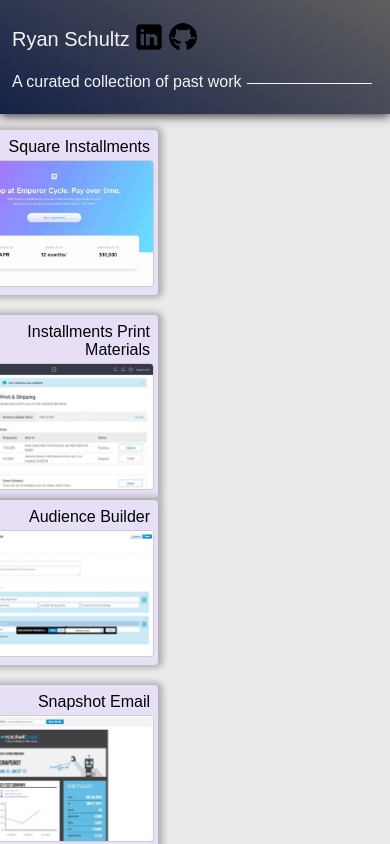
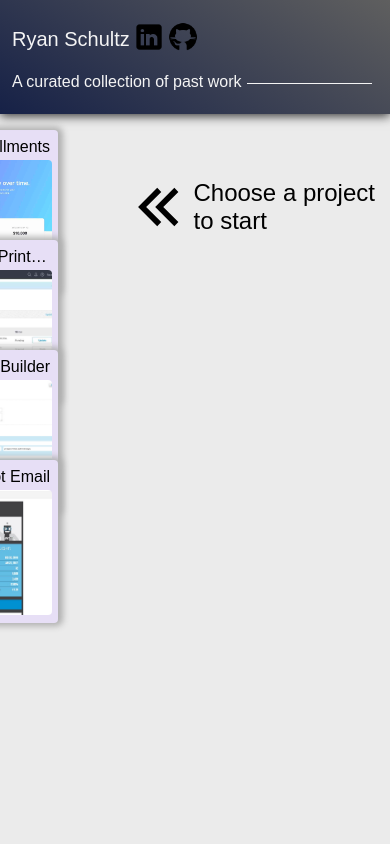
Before and after one commit to r-schultz/portfolio, a React (Create React App) app: page / in a window 390 px wide. Built offline with nearby package versions, Linux system fonts and the light colour scheme; a web font is replaced by a local one.

Commit message:
fix: Mobile styles, add empty state, restyle project layout

```diff
--- a/src/App.scss
+++ b/src/App.scss
@@ -26,3 +26,9 @@
     position: relative;
   }
 }
+
+@media screen and (max-width: 600px) {
+  .project-list {
+    width: 125px;
+  }
+}
--- a/src/components/ProjectCard.scss
+++ b/src/components/ProjectCard.scss
@@ -23,15 +23,17 @@
       margin: 0;
       padding: 4px;
       font-size: 16px;
+      overflow: hidden;
       text-align: right;
+      text-overflow: ellipsis;
+      white-space: nowrap;
     }
 
     img {
       object-fit: cover;
       object-position: top;
-      max-height: 125px;
+      height: 125px;
       width: calc(100% - 2px);
-      border: 1px solid #cdcdcd;
       border-radius: 4px;
     }
   }
--- a/src/components/ProjectCard.tsx
+++ b/src/components/ProjectCard.tsx
@@ -1,12 +1,8 @@
 import { animated, easings, useSpring } from '@react-spring/web';
-import { forwardRef, useImperativeHandle, useState } from 'react';
+import { forwardRef, useImperativeHandle, useMemo, useState } from 'react';
 import useWindowDimensions from '@/hooks/useWindowDimensions';
 import type { Project } from '@/components/pages/projects';
 import './ProjectCard.scss';
-
-const CARD_DIMENSIONS = { WIDTH: 200, HEIGHT: 175, PADDING: 10 };
-const ROTATION_MAX_DEG = 10;
-const INITIAL_X_POS = -25;
 
 interface Props {
   index: number;
@@ -21,21 +17,35 @@
 
 const ProjectCard = forwardRef<ProjectHandle, Props>(function({index, project, setActiveProject, onAnimationComplete}, ref) {
   const { width } = useWindowDimensions();
-  const rotation = index % ROTATION_MAX_DEG;
   const [active, setActive] = useState<boolean>(false);
+
+  const dimensions = useMemo(() => {
+    return {
+      INITIAL_X: width > 600 ? -25 : -50,
+      SELECTED_X: width > 600 ? 25 : 0,
+      CARD: {
+        WIDTH: width > 600 ? 200 : 150,
+        HEIGHT: width > 600 ? 175 : 100,
+        PADDING: 10
+      },
+      ROTATION_MAX_DEG: 10
+    }
+  }, [width]);
+
+  const rotation = index % dimensions.ROTATION_MAX_DEG;
 
   const [layoutSpring] = useSpring(() => ({
     delay: 1250,
     duration: 500,
     from: {
-      x: (Math.random() * width / 2) + 180,
+      x: (Math.random() * width / 2) + 100,
       y: (Math.random() * 75) + 50,
       rotate: (index % 2 === 0 ? -rotation : rotation),
-      scale: 1.6
+      scale: 1.8
     },
     to: {
-      x: INITIAL_X_POS,
-      y: (CARD_DIMENSIONS.HEIGHT * index) + (index > 0 ? CARD_DIMENSIONS.PADDING * index : 0),
+      x: dimensions.INITIAL_X,
+      y: (dimensions.CARD.HEIGHT * index) + (index > 0 ? dimensions.CARD.PADDING * index : 0),
       rotate: 0,
       scale: 1
     },
@@ -45,22 +55,22 @@
     onRest() {
       onAnimationComplete(project);
     }
-  }));
+  }), [width]);
 
   const [slideSpring, slideAPI] = useSpring(() => ({
     duration: 200,
-    x: INITIAL_X_POS,
+    x: dimensions.INITIAL_X,
     config: {
       easing: easings.easeInBounce,
       bounce: 1000,
     }
-  }));
+  }), [width]);
 
   useImperativeHandle(ref, () => {
     return {
       reset() {
         setActive(false);
-        slideAPI.start({ x: INITIAL_X_POS });
+        slideAPI.start({ x: dimensions.INITIAL_X });
       }
     }
   });
@@ -68,7 +78,7 @@
   const handleSetActive = () => {
     setActiveProject(project);
     setActive(true);
-    slideAPI.start({ x: 25 });
+    slideAPI.start({ x: dimensions.SELECTED_X });
   };
 
   return (
@@ -82,7 +92,7 @@
       }}
       onClick={handleSetActive}>
         <animated.div className={`project-item ${active ? 'active' : ''}`} style={{
-          width: CARD_DIMENSIONS.WIDTH,
+          width: dimensions.CARD.WIDTH,
           ...slideSpring
         }}>
           <p>{project.title}</p>
--- /dev/null
+++ b/src/components/icons/LeftArrow.tsx
@@ -0,0 +1,12 @@
+export default function LeftArrow() {
+  return (
+    <svg viewBox="0 0 24 24" fill="none" xmlns="http://www.w3.org/2000/svg" width={96} height={96}>
+      <g id="SVGRepo_bgCarrier" strokeWidth="0"></g>
+      <g id="SVGRepo_tracerCarrier" strokeLinecap="round" strokeLinejoin="round"></g>
+      <g id="SVGRepo_iconCarrier">
+        <path d="M12 18L6 12L12 6" stroke="#000" strokeWidth="2"></path>
+        <path d="M18 18L12 12L18 6" stroke="#000" strokeWidth="2"></path>
+      </g>
+    </svg>
+  )
+}
--- a/src/components/pages/ProjectInfo.scss
+++ b/src/components/pages/ProjectInfo.scss
@@ -1,12 +1,48 @@
 .project-info {
-  display: none;
   overflow: auto;
   height: calc(100% - 20px);
 
   padding: 10px;
 
-  &.active {
-    display: block;
+  h2 {
+    margin-bottom: 4px;
+  }
+
+  .no-selection {
+    align-items: center;
+    display: flex;
+    margin: 35px 0 0 -10px;
+
+    font-size: 24px;
+  }
+
+  .company-info {
+    margin-top: 0;
+    font-size: 11px;
+    text-transform: uppercase;
+  }
+
+  .tech-list {
+    padding-left: 0;
+    list-style-type: none;
+
+    li {
+      align-self: start;
+      align-items: center;
+      display: inline-block;
+      margin: 4px;
+      padding: 6px;
+
+      border: 1px solid rgb(139, 139, 139);
+      border-radius: 4px;
+      cursor: default;
+
+      svg {
+        display: inline-block;
+        margin-right: 4px;
+        vertical-align: middle;
+      }
+    }
   }
 
   section figure {
--- a/src/components/pages/ProjectInfo.tsx
+++ b/src/components/pages/ProjectInfo.tsx
@@ -1,13 +1,25 @@
 import { type Project } from './projects';
 import './ProjectInfo.scss';
+import LeftArrow from '../icons/LeftArrow';
 
 export default function ProjectInfo({ project }: { project?: Project }) {
-  return (
-    <div className={project ? 'project-info active' : 'project-info'}>
-      <header>
-        <h2>{project?.title}</h2>
-      </header>
-      {project?.description()}
-    </div>
-  );
+  if (project) {
+    return (
+      <div className="project-info active">
+        <header>
+          <h2>{project.title}</h2>
+          <p className='company-info'>
+            <span>{project.company.name}</span> | <span>{project.company.industry}</span>
+          </p>
+        </header>
+        {project.description()}
+      </div>
+    );
+  } else {
+    return (
+      <div className="project-info">
+        <span className="no-selection"><LeftArrow />Choose a project to start</span>
+      </div>
+    );
+  }
 }
--- a/src/components/pages/projects/AudienceBuilder.tsx
+++ b/src/components/pages/projects/AudienceBuilder.tsx
@@ -7,19 +7,18 @@
 import RoR from '@/components/icons/RoR';
 import Sass from '@/components/icons/Sass';
 import SectionHeader from '@/components/SectionHeader';
-import './shared.scss';
 
 export default function AudienceBuilder() {
   return (
     <>
       <section>
-        <p><strong>Audience Builder</strong> visualizes complex logic for targeting people in advertising campaigns.
-        It was designed to aid project managers in developing advanced targeting strategies for clients.</p>
+        <p>
+          <strong>Audience Builder</strong> visualizes complex logic for targeting people in advertising campaigns.
+          It was designed to aid project managers in developing advanced targeting strategies for clients.
+        </p>
       </section>
       <section>
         <SectionHeader title='Details' color='off-white'/>
-        <p>Company: Rocket Fuel</p>
-        <p>Industry: Online Advertising</p>
         <figure>
           <figcaption>Screenshots</figcaption>
           <div>
--- a/src/components/pages/projects/SnapshotEmail.tsx
+++ b/src/components/pages/projects/SnapshotEmail.tsx
@@ -5,7 +5,6 @@
 import RoR from '@/components/icons/RoR';
 import Sass from '@/components/icons/Sass';
 import SectionHeader from '@/components/SectionHeader';
-import './shared.scss';
 import Backbone from '@/components/icons/Backbone';
 
 export default function SnapshotEmail() {
@@ -19,8 +18,6 @@
       </section>
       <section>
         <SectionHeader title='Details' color='off-white'/>
-        <p>Company: Rocket Fuel</p>
-        <p>Industry: Online Advertising</p>
         <figure>
           <figcaption>Screenshots</figcaption>
           <div>
--- a/src/components/pages/projects/SquareInstallments.tsx
+++ b/src/components/pages/projects/SquareInstallments.tsx
@@ -29,8 +29,6 @@
       </section>
       <section>
         <SectionHeader title='Details' color='off-white'/>
-        <p>Company: Square</p>
-        <p>Industry: Finance</p>
         <figure>
           <figcaption>Screenshots</figcaption>
           <div>
--- a/src/components/pages/projects/SquarePrint.tsx
+++ b/src/components/pages/projects/SquarePrint.tsx
@@ -25,8 +25,6 @@
       </section>
       <section>
         <SectionHeader title='Details' color='off-white'/>
-        <p>Company | Square</p>
-        <p>Industry | Finance</p>
         <figure>
           <figcaption>Screenshots</figcaption>
           <div>
--- a/src/components/pages/projects/index.tsx
+++ b/src/components/pages/projects/index.tsx
@@ -12,18 +12,27 @@
   alt: string;
 }
 
+interface CompanyInfo {
+  name: string;
+  industry: string;
+}
+
 export interface Project {
   id: number;
   title: string;
+  company: CompanyInfo;
   description: () => JSX.Element;
   image: ProjectImage;
 }
-
 
 export default function projects(): Project[] {
   return [{
     id: 1,
     title: 'Square Installments',
+    company: {
+      name: 'Square Inc.',
+      industry: 'Finance',
+    },
     description: () => <SquareInstallments />,
     image: {
       src: installments,
@@ -32,6 +41,10 @@
   }, {
     id: 2,
     title: 'Installments Print Materials',
+    company: {
+      name: 'Square Inc.',
+      industry: 'Finance',
+    },
     description: () => <SquarePrint />,
     image: {
       src: print,
@@ -41,6 +54,10 @@
   {
     id: 3,
     title: 'Audience Builder',
+    company: {
+      name: 'Rocket Fuel Inc.',
+      industry: 'Online Advertising',
+    },
     description: () => <AudienceBuilder />,
     image: {
       src: audienceBuilder,
@@ -49,6 +66,10 @@
   }, {
     id: 4,
     title: 'Snapshot Email',
+    company: {
+      name: 'Rocket Fuel Inc.',
+      industry: 'Online Advertising',
+    },
     description: () => <SnapshotEmail />,
     image: {
       src: snapshotEmail,
--- a/src/components/pages/projects/shared.scss
+++ /dev/null
@@ -1,23 +0,0 @@
-.tech-list {
-  padding-left: 0;
-  list-style-type: none;
-  display: flex;
-  flex-direction: row;
-
-  li {
-    align-self: start;
-    align-items: center;
-    display: flex;
-    flex-shrink: 0;
-    margin: 4px;
-    padding: 6px;
-
-    border: 1px solid rgb(139, 139, 139);
-    border-radius: 4px;
-    cursor: default;
-
-    svg {
-      margin-right: 4px;
-    }
-  }
-}
```
